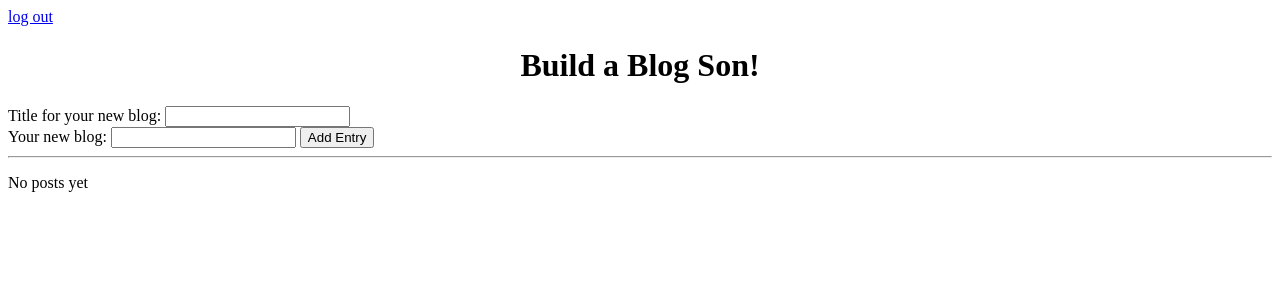
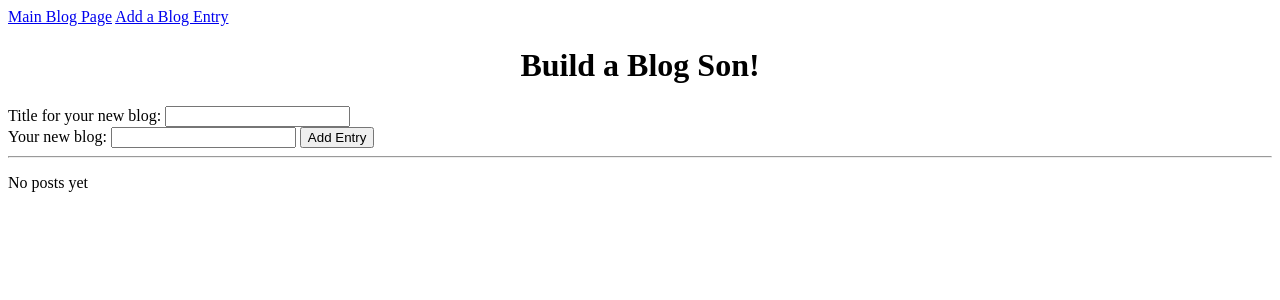
Before and after one commit to mikupgirl/build-a-blog, a Flask app: page / in a window 1280 px wide. Shown: the top 300 px of the page. Run offline with Flask 2, Linux system fonts and the light colour scheme; data that the repository does not hold is empty.

Commit message:
modified base html to include links, which only redirect to homepage for now

```diff
--- a/templates/base.html
+++ b/templates/base.html
@@ -11,7 +11,8 @@
 <body>
 
     <div>
-        <a href='logout'>log out</a>
+        <a href='todos.html'>Main Blog Page</a>
+        <a href='todos.html'>Add a Blog Entry</a>
     </div>
 
     {% with messages = get_flashed_messages(with_categories=True) %}
```
